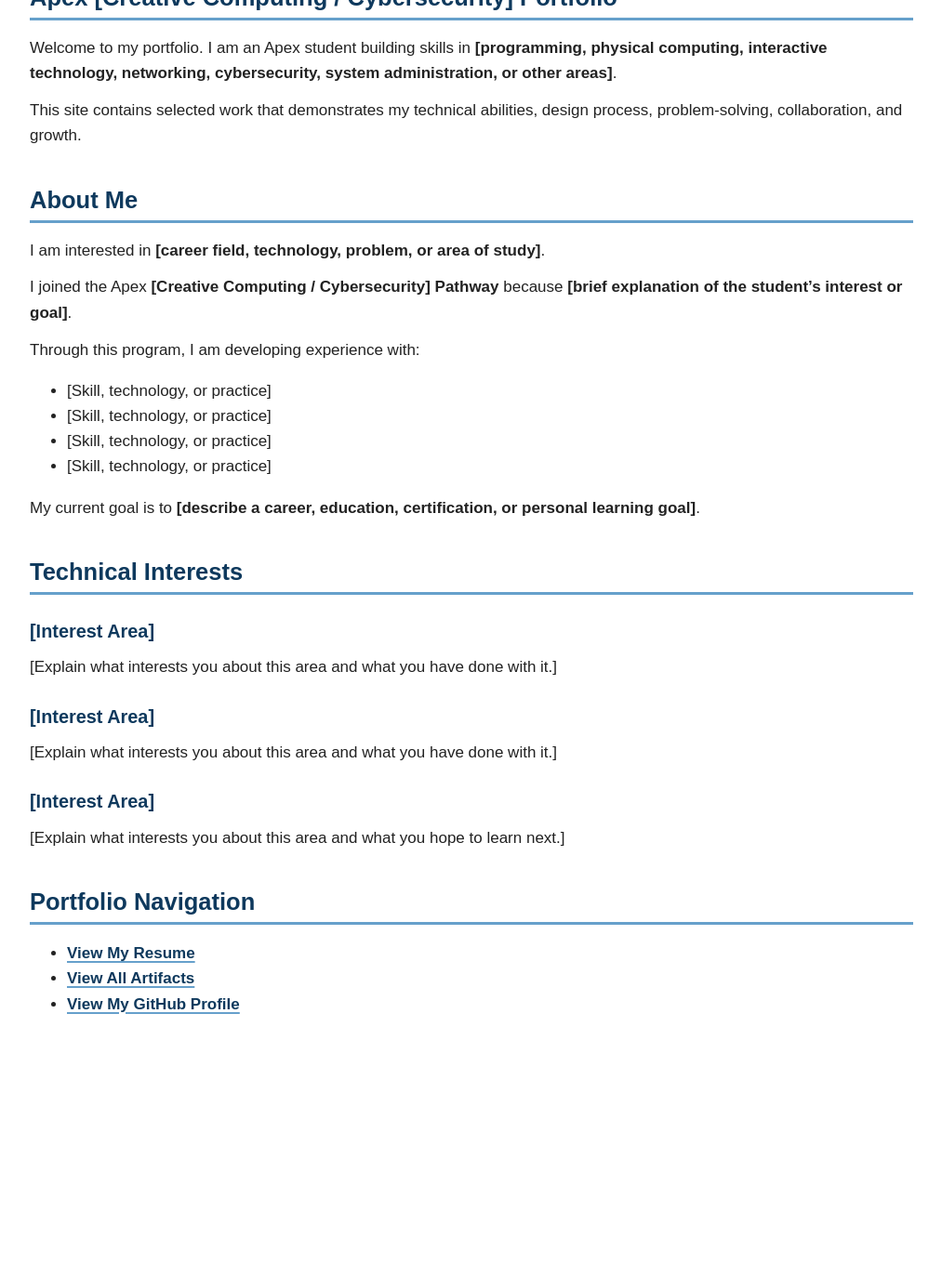
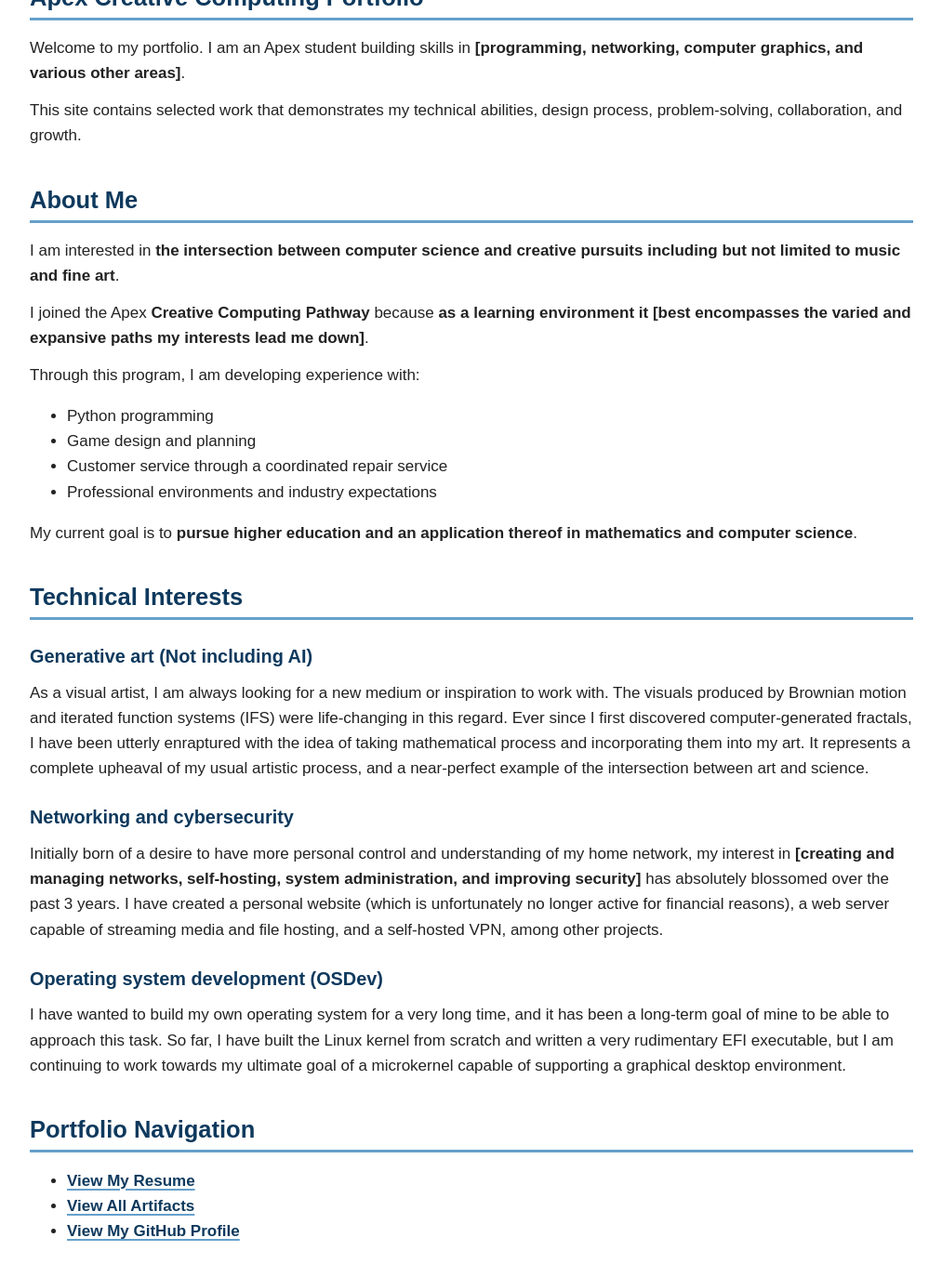
Before and after one commit to lposusta01/apex-portfolio, a Jekyll site: the page built from index.md, in a window 1280 px wide and 1400 px high, scrolled down 237 px. Shown: the top 1374 px of the window at 93% size, without its empty margins (133-1146 px from the left). Built offline with Jekyll 4.4.1, drawn with Linux system fonts in a browser that asks for light colours; before the commit the page ends 1412 px from its top, so only the background shows below that; some of the changed text lies outside the part shown.

Commit message:
Update index.md to accurately reflect professional information

```diff
--- a/index.md
+++ b/index.md
@@ -3,45 +3,45 @@ layout: default
 title: Home
 ---
 
-# [Student Name]
+# Elizabeth A. Posusta
 
-## Apex [Creative Computing / Cybersecurity] Portfolio
+## Apex Creative Computing Portfolio
 
-Welcome to my portfolio. I am an Apex student building skills in **[programming, physical computing, interactive technology, networking, cybersecurity, system administration, or other areas]**.
+Welcome to my portfolio. I am an Apex student building skills in **[programming, networking, computer graphics, and various other areas]**.
 
 This site contains selected work that demonstrates my technical abilities, design process, problem-solving, collaboration, and growth.
 
 ## About Me
 
-I am interested in **[career field, technology, problem, or area of study]**.
+I am interested in **the intersection between computer science and creative pursuits including but not limited to music and fine art**.
 
-I joined the Apex **[Creative Computing / Cybersecurity] Pathway** because **[brief explanation of the student’s interest or goal]**.
+I joined the Apex **Creative Computing Pathway** because **as a learning environment it [best encompasses the varied and expansive paths my interests lead me down]**.
 
 Through this program, I am developing experience with:
 
-- [Skill, technology, or practice]
-- [Skill, technology, or practice]
-- [Skill, technology, or practice]
-- [Skill, technology, or practice]
+- Python programming
+- Game design and planning
+- Customer service through a coordinated repair service
+- Professional environments and industry expectations
 
-My current goal is to **[describe a career, education, certification, or personal learning goal]**.
+My current goal is to **pursue higher education and an application thereof in mathematics and computer science**.
 
 ## Technical Interests
 
-### [Interest Area]
+### Generative art (Not including AI)
 
-[Explain what interests you about this area and what you have done with it.]
+As a visual artist, I am always looking for a new medium or inspiration to work with. The visuals produced by Brownian motion and iterated function systems (IFS) were life-changing in this regard. Ever since I first discovered computer-generated fractals, I have been utterly enraptured with the idea of taking mathematical process and incorporating them into my art. It represents a complete upheaval of my usual artistic process, and a near-perfect example of the intersection between art and science.
 
-### [Interest Area]
+### Networking and cybersecurity
 
-[Explain what interests you about this area and what you have done with it.]
+Initially born of a desire to have more personal control and understanding of my home network, my interest in **[creating and managing networks, self-hosting, system administration, and improving security]** has absolutely blossomed over the past 3 years. I have created a personal website (which is unfortunately no longer active for financial reasons), a web server capable of streaming media and file hosting, and a self-hosted VPN, among other projects.
 
-### [Interest Area]
+### Operating system development (OSDev)
 
-[Explain what interests you about this area and what you hope to learn next.]
+I have wanted to build my own operating system for a very long time, and it has been a long-term goal of mine to be able to approach this task. So far, I have built the Linux kernel from scratch and written a very rudimentary EFI executable, but I am continuing to work towards my ultimate goal of a microkernel capable of supporting a graphical desktop environment.
 
 ## Portfolio Navigation
 
 - [View My Resume](resume.md)
 - [View All Artifacts](artifacts.md)
-- [View My GitHub Profile](https://github.com/USERNAME)
+- [View My GitHub Profile](https://github.com/lposusta01)
```
